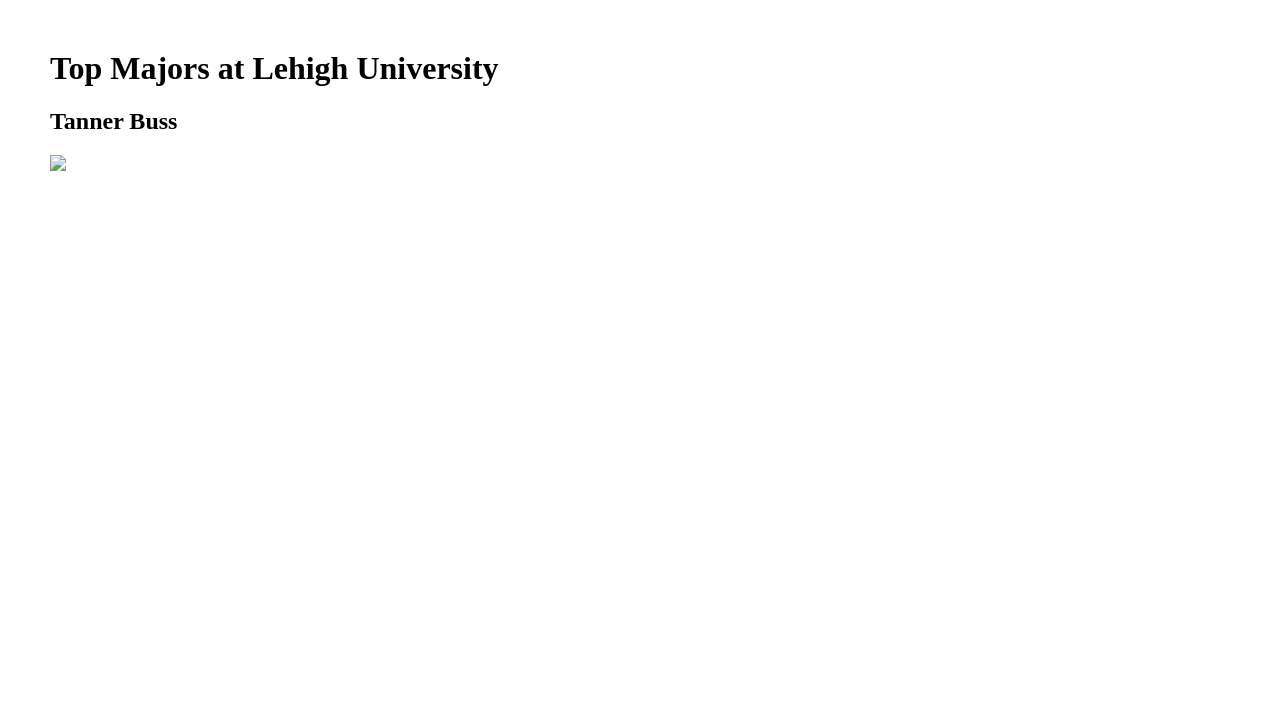
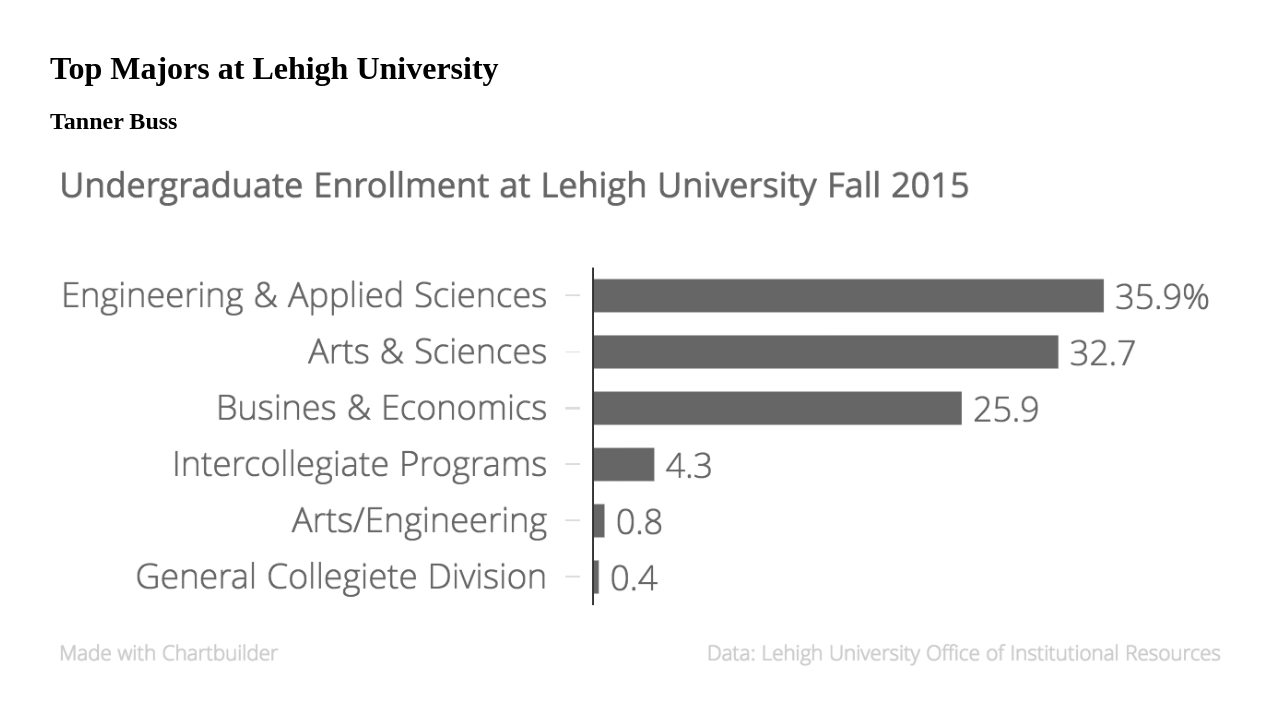
Before and after one commit to tannerbuss/tannerbuss.github.io, a plain HTML site: page undergradenrollment.html in a window 1280 px wide. Drawn offline with Linux system fonts and the light colour scheme.

Commit message:
Update undergradenrollment.html

```diff
--- a/undergradenrollment.html
+++ b/undergradenrollment.html
@@ -5,6 +5,6 @@
 <body leftmargin="50">
 <h1>Top Majors at Lehigh University</h1>
 <h2>Tanner Buss</h2>
-<img class="pretty" src=uundergradenrollment.png style="width: 100%">
+<img class="pretty" src=undergradenrollment.png style="width: 100%">
 </body>
 </html>
```
